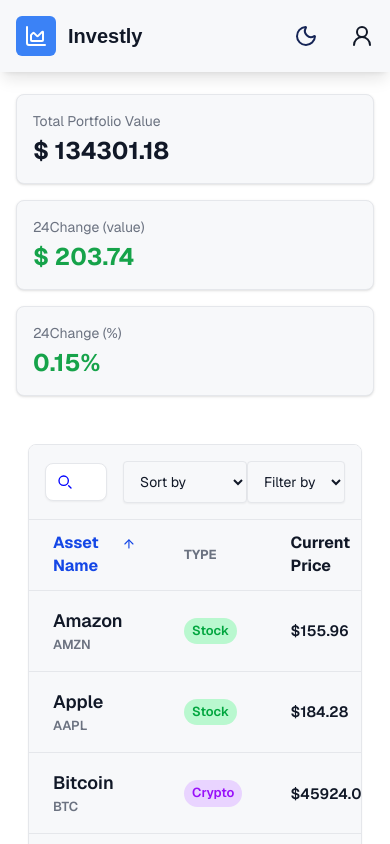
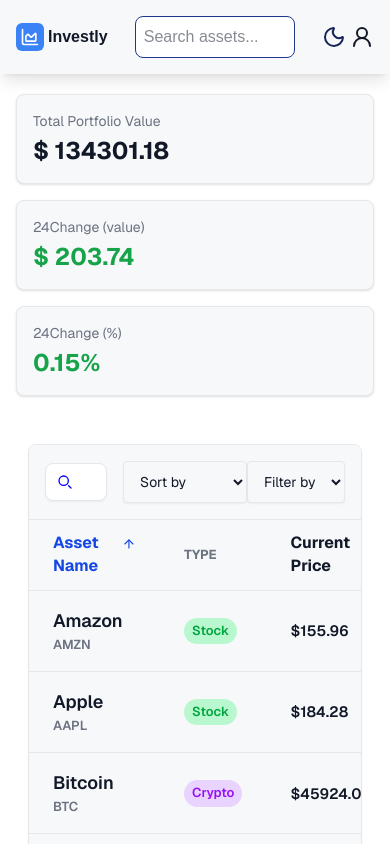
Before and after one commit to cheetah-10/Investly, a Next.js app: page / in a window 390 px wide. Shown: the top 844 px of the page. Built offline with nearby package versions, Linux system fonts and the light colour scheme.

Commit message:
feat: add asset details modal with search integration

```diff
--- a/src/app/layout.tsx
+++ b/src/app/layout.tsx
@@ -4,6 +4,7 @@ import "./globals.css";
 import Navbar from "../components/common/Navbar";
 import { ThemeProvider } from "../context/ThemeContext";
 import { DataContextProvider } from "../context/DataContext";
+import SearchContextProvider from "../context/SearchContext";
 
 const geistSans = Geist({
   variable: "--font-geist-sans",
@@ -32,11 +33,13 @@ export default function RootLayout({
       >
         <ThemeProvider>
           <DataContextProvider>
+            <SearchContextProvider>
             < Navbar />
             <div className="mt-17.5">
               {children}
 
             </div>
+            </SearchContextProvider>
           </DataContextProvider>
         </ThemeProvider>
 
--- a/src/components/common/Navbar.tsx
+++ b/src/components/common/Navbar.tsx
@@ -1,13 +1,19 @@
 'use client'
 import { ChartArea, Moon, Sun, User2 } from "lucide-react";
 import Link from "next/link";
-import { useState } from "react";
+import { useContext, useState } from "react";
 import { motion } from "framer-motion";
 import { useThemeContext } from "@/src/context/ThemeContext";
+import { SearchContext } from "@/src/context/SearchContext";
+import Modal from "../ui/Modal";
 
 export default function Navbar() {
     const [isOpen, setIsOpen] = useState(false)
-    const {isDark, toggleTheme} = useThemeContext()
+    const { isDark, toggleTheme } = useThemeContext()
+    const { searchResults, searchQuery, setSearchQuery } = useContext(SearchContext)!
+
+    const [isModalOpen, setIsModalOpen] = useState(false)
+    const [selectedAsset, setSelectedAsset] = useState<any | null>(null)
 
     return (
         <>
@@ -18,21 +24,41 @@ export default function Navbar() {
 
                 className="bg-b-main shadow-lg fixed w-full z-20 top-0 start-0">
                 <div className="max-w-7xl flex flex-wrap items-center justify-between mx-auto p-4">
-                    <Link href="/" className="flex items-center space-x-3 rtl:space-x-reverse">
-                        <span className="p-2 bg-primary rounded-md text-white">
-                            <ChartArea />
+                    <Link href="/" className="flex items-center md:space-x-2 space-x-1 ">
+                        <span className="md:p-2 p-1 bg-primary rounded-md text-white">
+                            <ChartArea className="md:w-6 md:h-6 w-5 h-5" />
                         </span>
-                        <span className="self-center text-xl text-t-primary font-semibold whitespace-nowrap">Investly</span>
+                        <span className="self-center md:text-xl text-t-primary font-semibold whitespace-nowrap">Investly</span>
                     </Link>
-
-                    <div className="flex gap-5 items-center md:order-2 space-x-3 md:space-x-0 rtl:space-x-reverse">
+                    <div className="relative">
+                        <input
+                            type="search"
+                            placeholder="Search assets..."
+                            value={searchQuery}
+                            onChange={e => setSearchQuery(e.target.value)}
+                            className="border-blue-900 border bg-b-secondary text-t-primary cursor-pointer rounded-lg p-2 md:w-64 w-40 focus:outline-none focus:ring-2 focus:ring-blue-500"
+                        />
+                        {searchResults.length > 0 && (
+                            <div className="absolute top-full left-0 right-0  bg-b-secondary text-t-secondary border-border shadow-lg rounded-lg">
+                                {searchResults.map(asset => (
+                                    <div onClick={() => {
+                                        setSelectedAsset(asset)
+                                        setIsModalOpen(true)
+                                    }} key={asset.id} className="p-2 hover:bg-hover cursor-pointer">
+                                        {asset.name} - {asset.symbol}
+                                    </div>
+                                ))}
+                            </div>
+                        )}
+                    </div>
+                    <div className="flex md:gap-5 gap-1 items-center md:order-2">
                         <span onClick={toggleTheme} className="cursor-pointer">
-                           {isDark? <Sun  className="text-amber-300"/>: <Moon className="text-blue-950"/>}
+                            {isDark ? <Sun className="text-amber-300" /> : <Moon className="text-blue-950" />}
 
                         </span>
                         <button onClick={() => setIsOpen(!isOpen)} type="button" className="flex text-sm bg-neutral-primary rounded-full md:me-0 focus:ring-4 focus:ring-neutral-tertiary">
                             <span className="sr-only">Open user menu</span>
-                            <User2 className="text-t-primary"/>
+                            <User2 className="text-t-primary" />
                         </button>
 
                     </div>
@@ -61,7 +87,9 @@ export default function Navbar() {
                     </li>
                 </ul>
             </div>
-
+            <Modal isOpen={isModalOpen}
+                onClose={() => setIsModalOpen(false)}
+                asset={selectedAsset} />
         </>
     )
 }
--- /dev/null
+++ b/src/components/ui/Modal.tsx
@@ -0,0 +1,77 @@
+'use client'
+import { X, TrendingUp, TrendingDown } from "lucide-react"
+
+type ModalProps = {
+  isOpen: boolean
+  onClose: () => void
+  asset: any | null
+}
+
+const Modal = ({ isOpen, onClose, asset }: ModalProps) => {
+  if (!isOpen || !asset) return null
+
+  const isPositive = asset.change24h >= 0
+
+  return (
+    <div className="fixed inset-0 z-50 flex items-center justify-center bg-black/40 backdrop-blur-sm">
+      <div className="relative w-full max-w-lg mx-4 bg-b-main border border-border rounded-lg shadow-xl">
+
+        {/* Header */}
+        <div className="flex items-center justify-between px-5 py-4 border-b border-border">
+          <h3 className="text-lg font-semibold text-t-primary">
+            {asset.name} <span className="text-t-secondary">({asset.symbol})</span>
+          </h3>
+          <button
+            onClick={onClose}
+            className="w-9 h-9 cursor-pointer rounded-full hover:bg-hover flex items-center justify-center duration-300"
+          >
+            <X className="w-5 h-5 text-t-primary" />
+          </button>
+        </div>
+
+        {/* Body */}
+        <div className="p-5 space-y-4 text-sm text-t-secondary">
+          <div className="flex justify-between">
+            <span>Type</span>
+            <span className="font-medium text-t-primary">{asset.type}</span>
+          </div>
+
+          <div className="flex justify-between">
+            <span>Current Price</span>
+            <span className="font-medium text-t-primary">
+              ${asset.currentPrice.toFixed(2)}
+            </span>
+          </div>
+
+          <div className="flex justify-between">
+            <span>Quantity</span>
+            <span className="font-medium text-t-primary">{asset.quantity}</span>
+          </div>
+
+          <div className="flex justify-between">
+            <span>24h Change</span>
+            <span
+              className={`flex items-center gap-1 font-medium ${
+                isPositive ? 'text-success' : 'text-error'
+              }`}
+            >
+              {isPositive ? <TrendingUp className="w-4 h-4" /> : <TrendingDown className="w-4 h-4" />}
+              {isPositive && '+'}{asset.change24h}%
+            </span>
+          </div>
+
+          <div className="flex justify-between">
+            <span>Last Updated</span>
+            <span className="font-medium text-text-primary">
+              {asset.lastUpdated.toLocaleTimeString()}
+            </span>
+          </div>
+        </div>
+
+
+      </div>
+    </div>
+  )
+}
+
+export default Modal
--- a/src/context/DataContext.tsx
+++ b/src/context/DataContext.tsx
@@ -17,6 +17,7 @@ type DataContextType = {
     totalChangeVal: number
     setSearchValue: (value: string) => void
     searchValue: string
+    updatedData: Asset[]
 }
 
 const DataContext = createContext<DataContextType | undefined>(undefined)
@@ -97,6 +98,7 @@ export const DataContextProvider = ({ children }: { children: ReactNode }) => {
             totalChangePer,
             setSearchValue,
             searchValue,
+            updatedData,
         }}>
             {children}
         </DataContext.Provider>
--- /dev/null
+++ b/src/context/SearchContext.tsx
@@ -0,0 +1,34 @@
+'use client'
+
+import { createContext, useState, ReactNode, useMemo } from "react"
+import { Asset } from "../types/asset"
+import useData from "../hooks/useData"
+import useDebounce from "../hooks/useDebounce"
+type SearchContextType = {
+    searchResults: Asset[]
+    setSearchQuery: (query: string) => void
+    searchQuery: string
+}
+export const SearchContext = createContext<SearchContextType|undefined>(undefined)
+
+const SearchContextProvider = ({ children }: { children: ReactNode }) => {
+    const { updatedData: data } = useData()
+    const [searchQuery, setSearchQuery] = useState('')
+    const debouncedQuery = useDebounce(searchQuery)
+
+    const searchResults = useMemo(()=>{
+        if(!debouncedQuery) return []
+        return data.filter(assets=>
+            assets.name.toLowerCase().includes(debouncedQuery.toLowerCase())
+        )
+    },[data, debouncedQuery])
+
+    return (
+        <SearchContext.Provider value={{ searchResults, setSearchQuery, searchQuery }}>
+            {children}
+        </SearchContext.Provider>
+    )
+}
+
+
+export default SearchContextProvider
```
